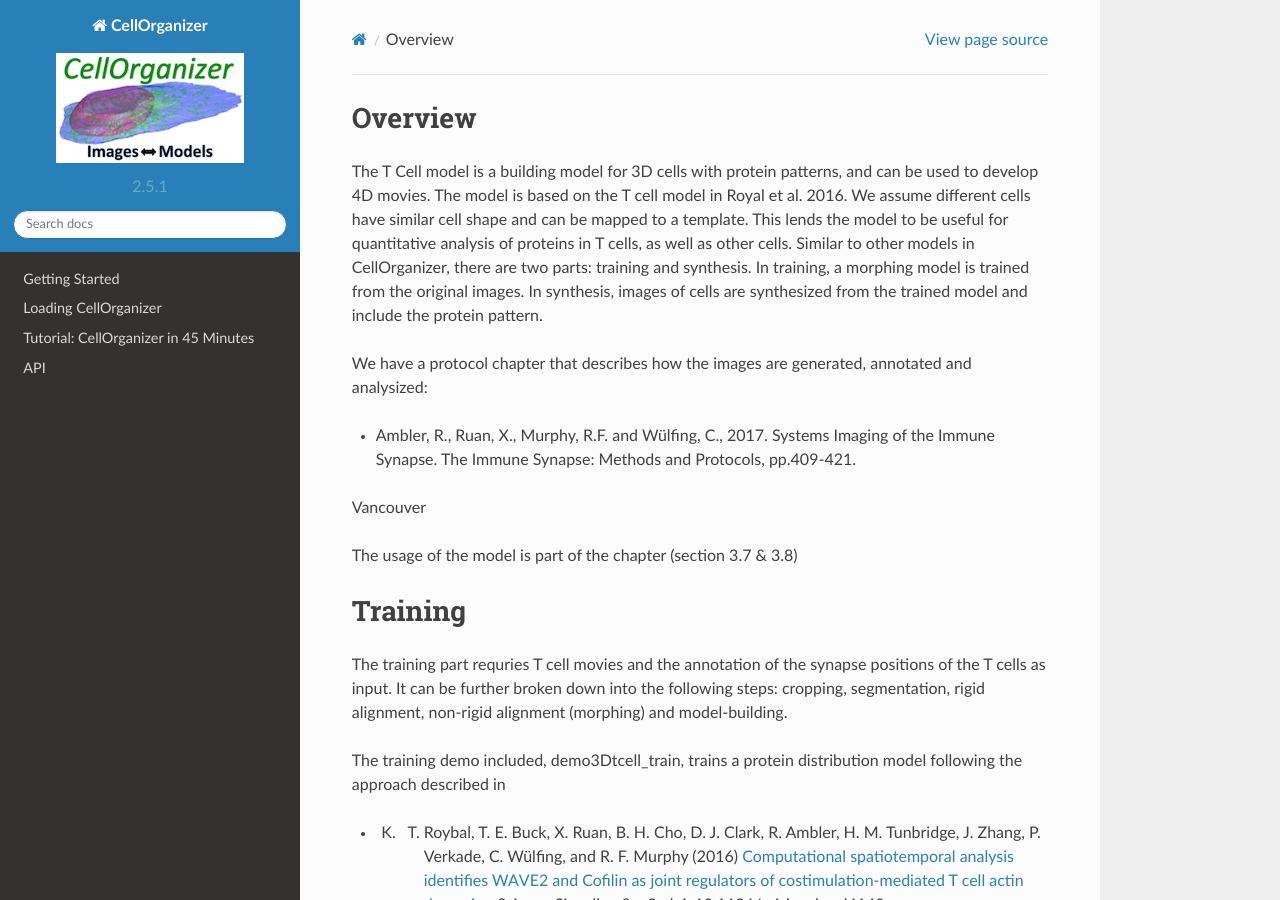
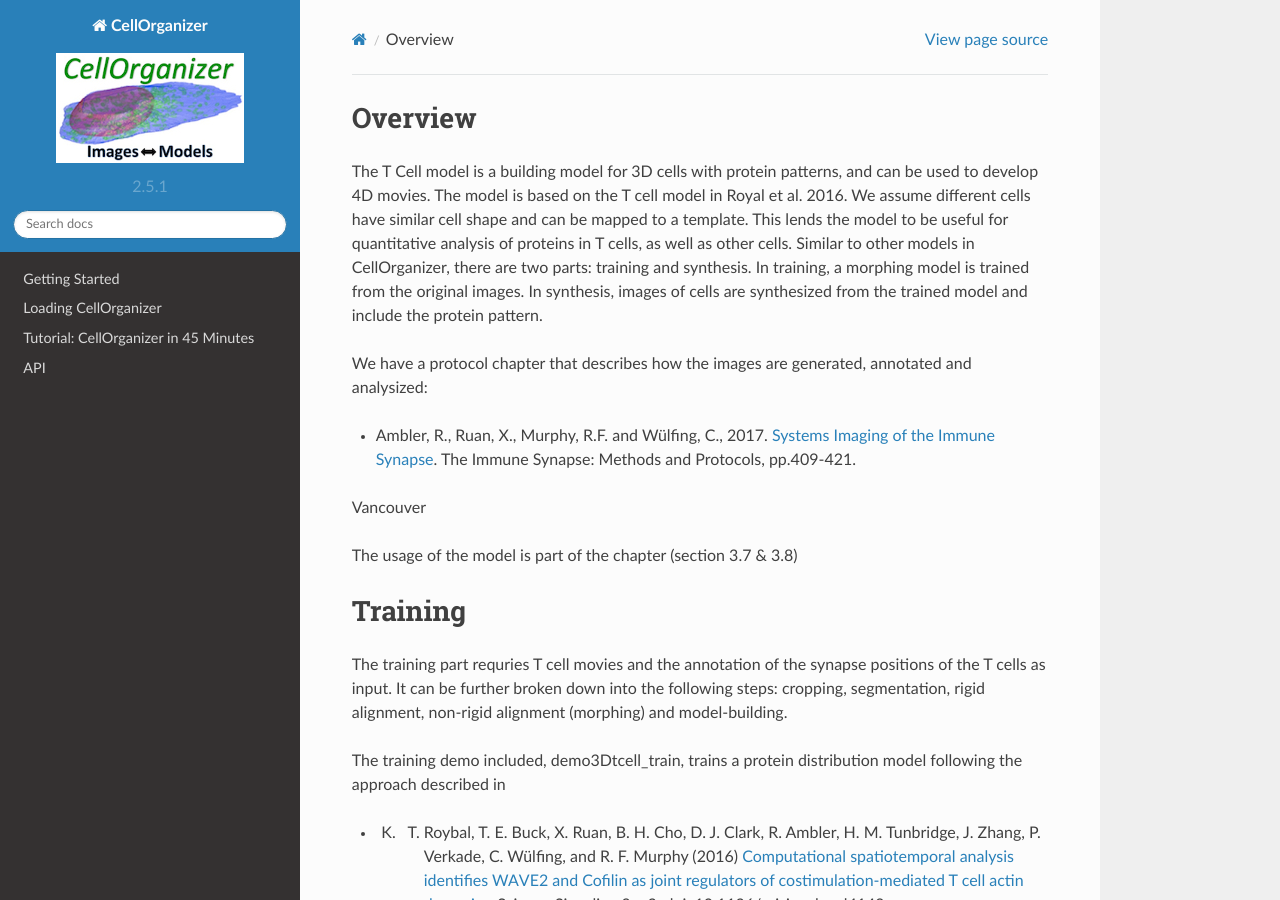
Before and after one commit to murphygroup/cellorganizer-documentation_old, a Sphinx documentation site: the page built from source/chapters/tcell.rst, in a window 1280 px wide and 900 px high. Built offline with Sphinx 7.4.7 and the Read the Docs theme 2.0.0, drawn with Linux system fonts in a browser that asks for light colours; pages that are not in the unit, such as notebooks, are missing from menus; some of the changed lines change nothing that is shown.

Commit message:
add the reference of the paper

```diff
--- a/source/chapters/tcell.rst
+++ b/source/chapters/tcell.rst
@@ -6,7 +6,7 @@ We assume different cells have similar cell shape and can be mapped to a templat
 
 We have a protocol chapter that describes how the images are generated, annotated and analysized:
 
-* Ambler, R., Ruan, X., Murphy, R.F. and Wülfing, C., 2017. Systems Imaging of the Immune Synapse. The Immune Synapse: Methods and Protocols, pp.409-421.
+* Ambler, R., Ruan, X., Murphy, R.F. and Wülfing, C., 2017. `Systems Imaging of the Immune Synapse <https://link.springer.com/protocol/10.1007/978-1-4939-6881-7_25>`_. The Immune Synapse: Methods and Protocols, pp.409-421.
 Vancouver
 
 The usage of the model is part of the chapter (section 3.7 & 3.8)
```
